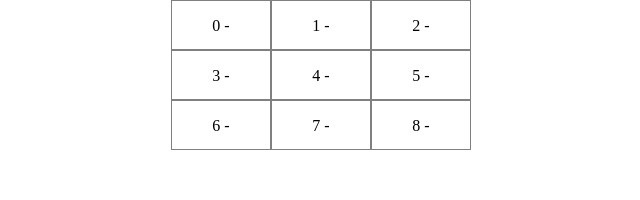
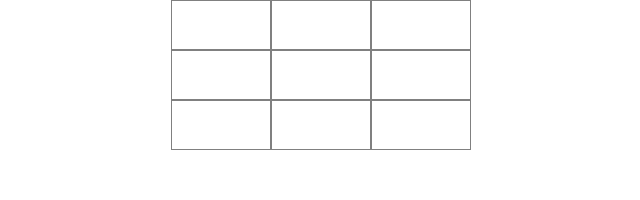
Before and after one commit to PranishShresth/CohortII, a React (Create React App) app in the folder tic-tac-toe/: page / in a window 1280 px wide. Shown: the top 200 px of the page, without its empty margins (319-959 px from the left). Built offline with nearby package versions, Linux system fonts and the light colour scheme.

Commit message:
player turns

```diff
--- a/tic-tac-toe/src/Cell.js
+++ b/tic-tac-toe/src/Cell.js
@@ -3,13 +3,9 @@ import React from "react";
 export default function Cell(props) {
   const { cellIdx, handleClick, cellValue } = props;
 
-  const handleCellClick = () => {
-    handleClick(cellIdx);
-    console.log("hey");
-  };
   return (
-    <div className="cell" onClick={handleCellClick}>
-      {cellIdx} - {cellValue}
+    <div className="cell" onClick={() => handleClick(cellIdx)}>
+      {cellValue}
     </div>
   );
 }
--- a/tic-tac-toe/src/GameBoard.js
+++ b/tic-tac-toe/src/GameBoard.js
@@ -4,10 +4,12 @@ import Cell from "./Cell";
 const initialBoard = Array(9).fill(null);
 export default function GameBoard() {
   const [board, setBoard] = useState(initialBoard);
+  const [player1Turn, setPlayer1Turn] = useState(true);
 
   const handleClick = (idx) => {
     const currentBoard = board.slice();
-    currentBoard[idx] = "🍩";
+    currentBoard[idx] = player1Turn ? "🍩" : "🍰";
+    setPlayer1Turn(!player1Turn);
     setBoard(currentBoard);
   };
   return (
```
